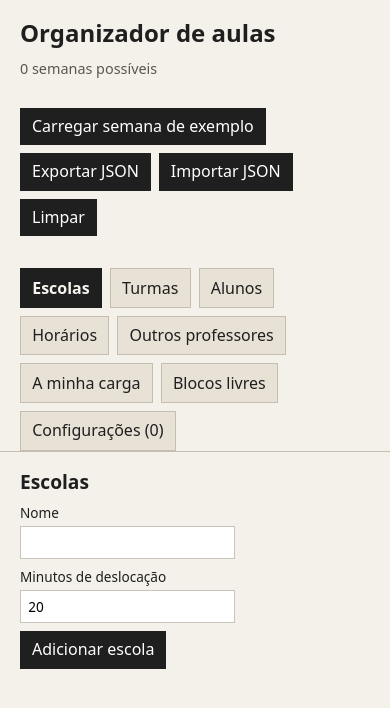
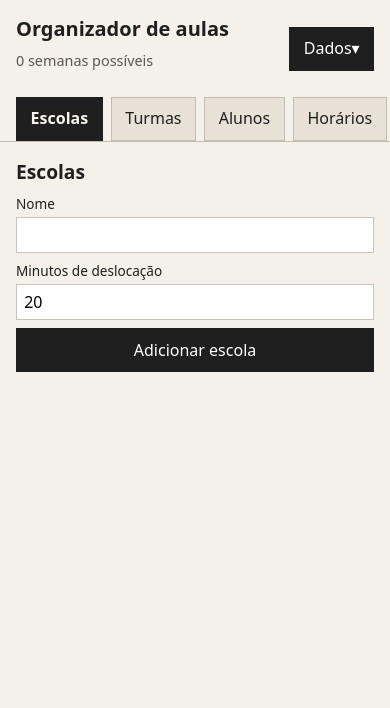
Before and after one commit to pedroalexribeiro/effective-couscous, a React (Vite) app: page / in a window 390 px wide. Shown: the top 708 px of the page. Built offline with nearby package versions, Linux system fonts and the light colour scheme.

Commit message:
feat: more mobile friendly

```diff
--- a/index.html
+++ b/index.html
@@ -3,7 +3,10 @@
   <head>
     <meta charset="UTF-8" />
     <link rel="icon" type="image/svg+xml" href="/favicon.svg" />
-    <meta name="viewport" content="width=device-width, initial-scale=1.0" />
+    <meta
+      name="viewport"
+      content="width=device-width, initial-scale=1.0, viewport-fit=cover"
+    />
     <title>Organizador de aulas</title>
   </head>
   <body>
--- a/src/index.css
+++ b/src/index.css
@@ -6,6 +6,7 @@
   font-synthesis: none;
   text-rendering: optimizeLegibility;
   -webkit-font-smoothing: antialiased;
+  -webkit-text-size-adjust: 100%;
 }
 
 * {
@@ -14,6 +15,7 @@
 
 body {
   margin: 0;
+  overflow-x: hidden;
 }
 
 h1,
@@ -43,6 +45,8 @@ button,
 input,
 select {
   font: inherit;
+  max-width: 100%;
+  touch-action: manipulation;
 }
 
 .app {
@@ -54,7 +58,12 @@ main,
 .tabs {
   max-width: 72rem;
   margin: 0 auto;
-  padding: 1rem 1.25rem;
+  padding: 1rem max(1.25rem, env(safe-area-inset-right)) 1rem
+    max(1.25rem, env(safe-area-inset-left));
+}
+
+main {
+  padding-bottom: max(1.5rem, env(safe-area-inset-bottom));
 }
 
 .topbar {
@@ -66,17 +75,41 @@ main,
 }
 
 .toolbar,
-.row-form,
-.tabs {
+.row-form {
   display: flex;
   flex-wrap: wrap;
   gap: 0.5rem;
   align-items: end;
 }
 
+.toolbar-menu > summary {
+  display: none;
+  list-style: none;
+  cursor: pointer;
+  background: #1f1f1f;
+  color: #fff;
+  padding: 0.45rem 0.75rem;
+}
+
+.toolbar-menu > summary::-webkit-details-marker {
+  display: none;
+}
+
 .tabs {
+  display: flex;
+  flex-wrap: nowrap;
+  gap: 0.5rem;
+  align-items: stretch;
   border-bottom: 1px solid #c4bdb0;
   padding-bottom: 0;
+  overflow-x: auto;
+  -webkit-overflow-scrolling: touch;
+  scrollbar-width: thin;
+  overscroll-behavior-x: contain;
+  position: sticky;
+  top: 0;
+  z-index: 6;
+  background: #f4f1ea;
 }
 
 button {
@@ -88,6 +121,8 @@ button {
 }
 
 .tabs button {
+  flex: 0 0 auto;
+  white-space: nowrap;
   background: #e7e1d6;
   color: #1f1f1f;
   border: 1px solid #c4bdb0;
@@ -120,6 +155,7 @@ button.linkish {
   flex-direction: column;
   gap: 0.2rem;
   font-size: 0.85rem;
+  min-width: 0;
 }
 
 .field input,
@@ -128,6 +164,7 @@ button.linkish {
   padding: 0.35rem 0.45rem;
   border: 1px solid #c9c4ba;
   background: #fff;
+  font-size: 1rem;
 }
 
 .hint {
@@ -142,7 +179,11 @@ button.linkish {
 }
 
 .plain-list li {
-  padding: 0.45rem 0;
+  display: flex;
+  flex-wrap: wrap;
+  gap: 0.35rem 0.75rem;
+  align-items: baseline;
+  padding: 0.55rem 0;
   border-top: 1px solid #e4dfd5;
 }
 
@@ -156,6 +197,8 @@ button.linkish {
   border: 1px solid #e4dfd5;
   background: #fff;
   overflow-x: auto;
+  -webkit-overflow-scrolling: touch;
+  overscroll-behavior-x: contain;
 }
 
 .calendar-week-head,
@@ -182,7 +225,15 @@ button.linkish {
 }
 
 .calendar-time-gutter {
-  position: relative;
+  position: sticky;
+  left: 0;
+  z-index: 2;
+  background: #fff;
+}
+
+.calendar-week-head .calendar-time-gutter {
+  background: #f7f4ee;
+  z-index: 3;
 }
 
 .calendar-hour-label {
@@ -274,3 +325,119 @@ button.linkish {
   background: #d4e3f0;
   border-color: #7e9bb8;
 }
+
+@media (max-width: 40rem) {
+  h1 {
+    font-size: 1.25rem;
+  }
+
+  .topbar,
+  main,
+  .tabs {
+    padding-left: max(1rem, env(safe-area-inset-left));
+    padding-right: max(1rem, env(safe-area-inset-right));
+  }
+
+  .topbar {
+    padding-top: 0.85rem;
+    padding-bottom: 0.5rem;
+    align-items: center;
+  }
+
+  .toolbar-menu:not([open]) {
+    margin-left: auto;
+  }
+
+  .toolbar-menu > summary {
+    display: inline-flex;
+    align-items: center;
+    min-height: 2.75rem;
+    padding: 0.5rem 0.9rem;
+  }
+
+  .toolbar-menu > summary::after {
+    content: " ▾";
+  }
+
+  .toolbar-menu[open] > summary {
+    background: #3a3a3a;
+  }
+
+  details.toolbar-menu[open] > .toolbar {
+    display: grid;
+    grid-template-columns: 1fr 1fr;
+    gap: 0.5rem;
+    width: 100%;
+    margin-top: 0.6rem;
+    padding-top: 0.15rem;
+  }
+
+  .toolbar-menu .toolbar button {
+    min-height: 2.75rem;
+    width: 100%;
+  }
+
+  .topbar:has(.toolbar-menu[open]) {
+    flex-direction: column;
+    align-items: stretch;
+  }
+
+  .topbar:has(.toolbar-menu[open]) .toolbar-menu {
+    width: 100%;
+  }
+
+  .tabs {
+    padding-top: 0.35rem;
+    top: env(safe-area-inset-top);
+  }
+
+  .tabs button {
+    flex: 0 0 auto;
+    white-space: nowrap;
+    min-height: 2.75rem;
+    padding: 0.5rem 0.85rem;
+  }
+
+  button {
+    min-height: 2.75rem;
+    padding: 0.5rem 0.85rem;
+  }
+
+  button.linkish {
+    min-height: 2.5rem;
+    padding: 0.35rem 0.15rem 0.35rem 0.5rem;
+  }
+
+  .row-form {
+    flex-direction: column;
+    align-items: stretch;
+  }
+
+  .row-form > button {
+    width: 100%;
+  }
+
+  .plain-list li {
+    justify-content: space-between;
+  }
+
+  .field,
+  .field input,
+  .field select,
+  .calendar-filter {
+    width: 100%;
+    max-width: none;
+    min-width: 0;
+  }
+
+  .calendar-week-head,
+  .calendar-week-body {
+    grid-template-columns: 2.75rem repeat(5, minmax(6.25rem, 1fr));
+    min-width: 34.5rem;
+  }
+
+  .calendar-event-remove {
+    min-width: 1.75rem;
+    min-height: 1.75rem;
+  }
+}
--- a/src/ui/AppShell.tsx
+++ b/src/ui/AppShell.tsx
@@ -1,4 +1,4 @@
-import { useRef, useState } from "react";
+import { useEffect, useRef, useState } from "react";
 import {
   AssistanceScreen,
   CaseloadScreen,
@@ -43,11 +43,57 @@ export function AppShell() {
   );
 }
 
+function useNarrowViewport() {
+  const [narrow, setNarrow] = useState(() =>
+    window.matchMedia("(max-width: 40rem)").matches,
+  );
+
+  useEffect(() => {
+    const media = window.matchMedia("(max-width: 40rem)");
+    const sync = () => setNarrow(media.matches);
+    sync();
+    media.addEventListener("change", sync);
+    return () => media.removeEventListener("change", sync);
+  }, []);
+
+  return narrow;
+}
+
+function DataToolbar({
+  onImportClick,
+}: {
+  onImportClick: () => void;
+}) {
+  const { reset, loadSample, exportJson } = useOrganizer();
+
+  return (
+    <div className="toolbar">
+      <button type="button" onClick={loadSample}>
+        Carregar semana de exemplo
+      </button>
+      <button type="button" onClick={exportJson}>
+        Exportar JSON
+      </button>
+      <button type="button" onClick={onImportClick}>
+        Importar JSON
+      </button>
+      <button type="button" onClick={reset}>
+        Limpar
+      </button>
+    </div>
+  );
+}
+
 function Shell() {
   const [screen, setScreen] = useState<Screen>("schools");
-  const { reset, loadSample, exportJson, importJson } = useOrganizer();
+  const { importJson } = useOrganizer();
   const { configurations } = useConfigurations();
   const fileRef = useRef<HTMLInputElement>(null);
+  const narrow = useNarrowViewport();
+
+  const toolbar = (
+    <DataToolbar onImportClick={() => fileRef.current?.click()} />
+  );
 
   return (
     <div className="app">
@@ -60,19 +106,14 @@ function Shell() {
               : `${configurations.length} semanas possíveis`}
           </p>
         </div>
-        <div className="toolbar">
-          <button type="button" onClick={loadSample}>
-            Carregar semana de exemplo
-          </button>
-          <button type="button" onClick={exportJson}>
-            Exportar JSON
-          </button>
-          <button type="button" onClick={() => fileRef.current?.click()}>
-            Importar JSON
-          </button>
-          <button type="button" onClick={reset}>
-            Limpar
-          </button>
+        {narrow ? (
+          <details className="toolbar-menu">
+            <summary>Dados</summary>
+            {toolbar}
+          </details>
+        ) : (
+          toolbar
+        )}
         <input
           ref={fileRef}
           type="file"
@@ -86,15 +127,21 @@ function Shell() {
             event.target.value = "";
           }}
         />
-        </div>
       </header>
-      <nav className="tabs">
+      <nav className="tabs" aria-label="Secções">
         {SCREENS.map((id) => (
           <button
             key={id}
             type="button"
             className={screen === id ? "active" : ""}
-            onClick={() => setScreen(id)}
+            onClick={(event) => {
+              setScreen(id);
+              event.currentTarget.scrollIntoView({
+                inline: "center",
+                block: "nearest",
+                behavior: "smooth",
+              });
+            }}
           >
             {SCREEN_LABEL[id]}
             {id === "configurations" ? ` (${configurations.length})` : ""}
```
Lines whose indentation alone changed are shown as unchanged.
